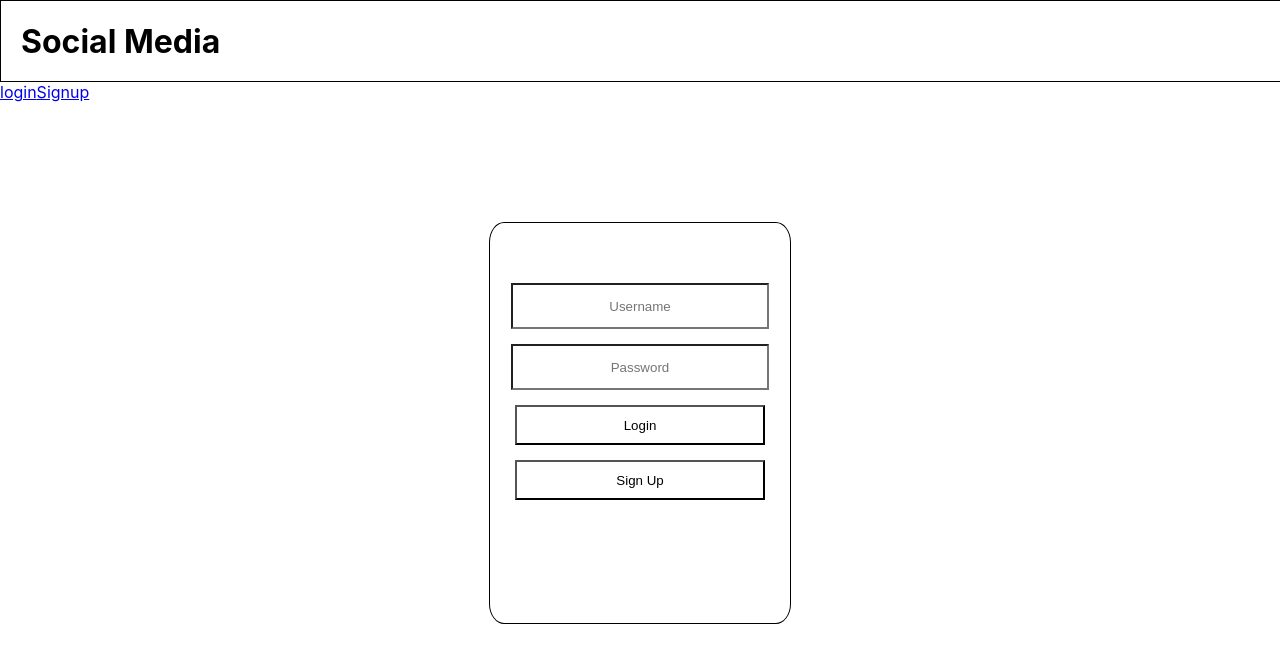
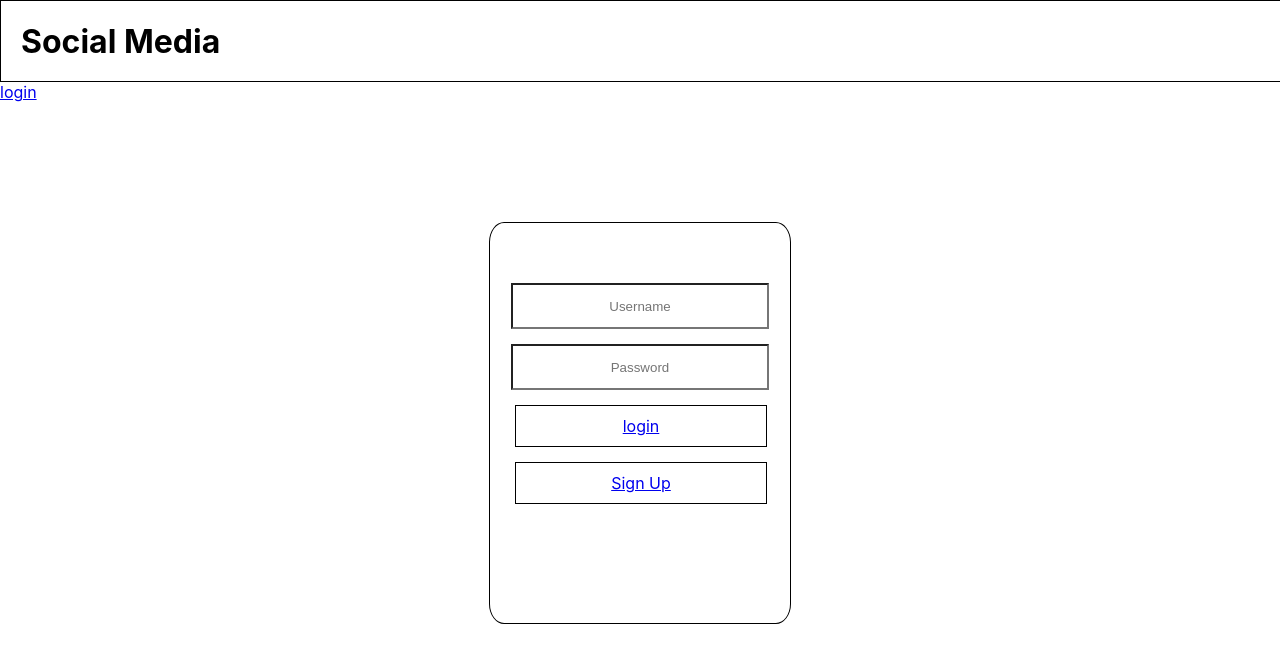
Before and after one commit to Tomal1/social-media, a React (Create React App) app: page / in a window 1280 px wide. Shown: the top 662 px of the page. Built offline with nearby package versions, Linux system fonts and the light colour scheme.

Commit message:
login modals buttons change to links using router

```diff
--- a/src/App.js
+++ b/src/App.js
@@ -1,4 +1,4 @@
-import logo from './logo.svg';
+
 import './App.css';
 //must first "npm i react-router-dom" to use this
 import { BrowserRouter as Router, Routes, Route, Link } from "react-router-dom";
@@ -20,7 +20,7 @@ function App() {
     <Router>
       <div>
         <Link to="/">login</Link>
-        <Link to="/Signup">Signup</Link>
+
       </div>
 
       <Routes>
--- a/src/Components/Login/index.js
+++ b/src/Components/Login/index.js
@@ -1,4 +1,6 @@
 import React from "react";
+
+import { Link } from "react-router-dom";
 
 import "./login.css";
 
@@ -10,10 +12,10 @@ const Login = () =>{
             <form class="loginform">
                 <input type="text" placeholder="Username" className="Username"/>
                 <input type="password" placeholder="Password"/>
-                <input type="button" value="Login" className="Login"/>
-                <input type="button" value="Sign Up" className="SignUp"/>
+                <Link to="/" className="Login modalLinks">login</Link>
+                <Link to="/Signup" className="SignUp modalLinks">Sign Up</Link>
             </form>
-            </div>
+        </div>
         </>
     )
 }
--- a/src/Components/Login/login.css
+++ b/src/Components/Login/login.css
@@ -11,6 +11,7 @@
    height:50vh;
    width: 300px;
    border-radius: 5%;
+
 }
 
 input{
@@ -27,10 +28,18 @@ input{
 }
 
 
-.Login:hover{
+.modalLinks{
+   display: flex;
+   justify-content: center;
+   align-items: center;
+   margin-bottom: 5%;
+   border:1px solid black;
+   width: 250px;
+   height:40px;
+   margin-left: 25px;
+}
+
+
+.modalLinks:hover{
    scale:1.05;
 }
-
-.SignUp:hover{
-   scale:1.05;
-}
```
Also changed, not shown: 2 other files (tests, documents, lock files or other folders).
